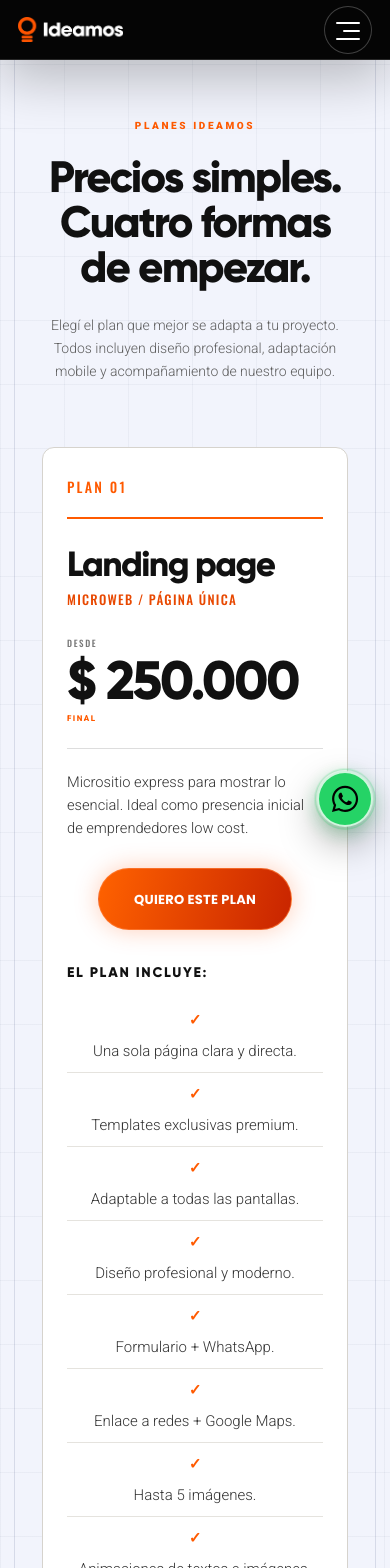
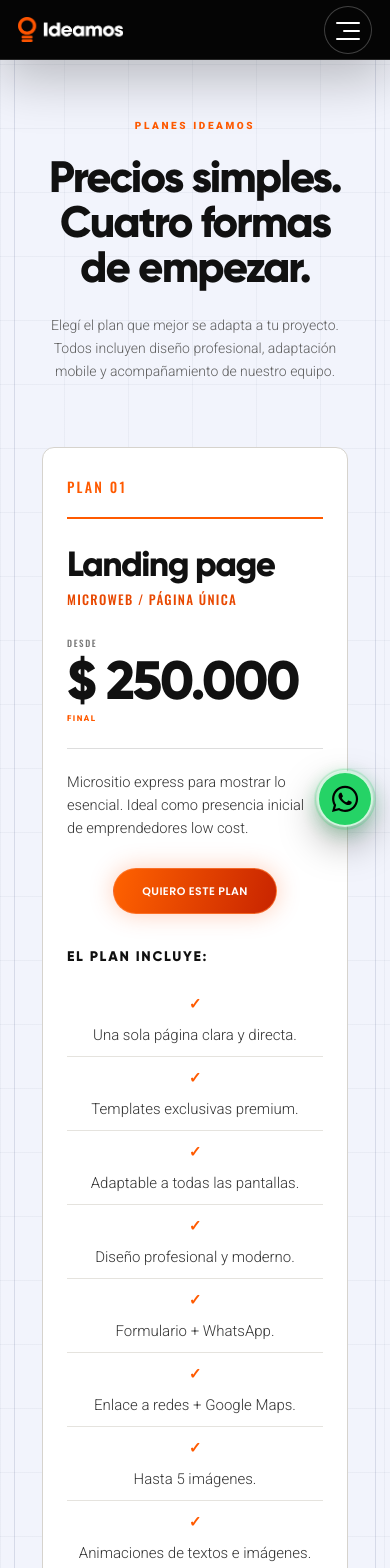
Before and after one commit to ideamosestudio/ideamosdemo, a Next.js app: page /precios in a window 390 px wide. Shown: the top 1568 px of the page. Built offline with nearby package versions, Linux system fonts and the light colour scheme.

Commit message:
Home: botones mobile mas chicos (46px alto, 11px, peso 600 en vez de heredar los 62px/800 de desktop); vuelve a centrar verticalmente texto/imagen en Diseno Web y Google (701-1400px) en vez de alinear arriba; agranda el badge de clientes felices (200px no se leia, ahora 260px)

```diff
--- a/app/mobile-home-request-2026-08-19.css
+++ b/app/mobile-home-request-2026-08-19.css
@@ -26,6 +26,22 @@
     font-weight:600!important;
     line-height:1!important;
     letter-spacing:1px!important;
+  }
+}
+
+/* Mobile buttons had no consistent treatment: a legacy rule set them to
+   13px/700 weight but never touched min-height, so they kept the 62px-tall
+   desktop box — and in the 601-700px gap that legacy rule didn't even reach,
+   buttons fell back to 14px/800 weight. One smaller, lighter, consistent
+   button for the whole mobile range. */
+@media(max-width:700px){
+  #site-root .cta-glow,
+  #site-root .orange-cta{
+    min-height:46px!important;
+    font-size:11px!important;
+    font-weight:600!important;
+    letter-spacing:.04em!important;
+    padding:0 28px!important;
   }
 }
 
@@ -123,7 +139,7 @@
      Text-align:center above doesn't center a block-level img, hence it also
      sat flush-left while the h2 next to it was centered. */
   #site-root .home-page .statement .happy-clients{
-    width:min(220px,55%)!important;
+    width:min(260px,55%)!important;
     margin:0 auto 20px!important;
   }
 
@@ -167,14 +183,16 @@
      what read as "no relation between the sides" — top-aligning both to the
      same edge is the standard fix for pairing mismatched-height blocks. */
   #site-root .home-page .statement{
-    grid-template-columns:minmax(0,.9fr) minmax(380px,1.1fr)!important;
-    align-items:start!important;
+    grid-template-columns:minmax(0,.9fr) minmax(420px,1.15fr)!important;
+    align-items:center!important;
   }
 
   /* Same gap as the stacked band below: no override existed here either,
-     so this badge rendered at its 520px base width, competing with the title. */
+     so this badge rendered at its 520px base width, competing with the title.
+     200px made it hard to actually read — 260px keeps it clearly subordinate
+     to the title while staying legible. */
   #site-root .home-page .statement .happy-clients{
-    width:min(200px,45%)!important;
+    width:min(260px,55%)!important;
     margin-bottom:20px!important;
   }
 
@@ -182,7 +200,6 @@
     min-height:0!important;
     aspect-ratio:1.46/1!important;
     width:100%!important;
-    margin-top:8px!important;
   }
 
   #site-root .home-page .statement .statement-copy{
@@ -195,13 +212,9 @@
 
   /* Same collapse-to-1fr rule also hit the Google section and the shop layout. */
   #site-root .home-page .google-scene{
-    grid-template-columns:minmax(0,.9fr) minmax(340px,1.1fr)!important;
+    grid-template-columns:minmax(0,.9fr) minmax(380px,1.15fr)!important;
     gap:40px!important;
-    align-items:start!important;
-  }
-
-  #site-root .home-page .google-visual{
-    margin-top:8px!important;
+    align-items:center!important;
   }
 
   #site-root .home-page .google-content h3{
```
